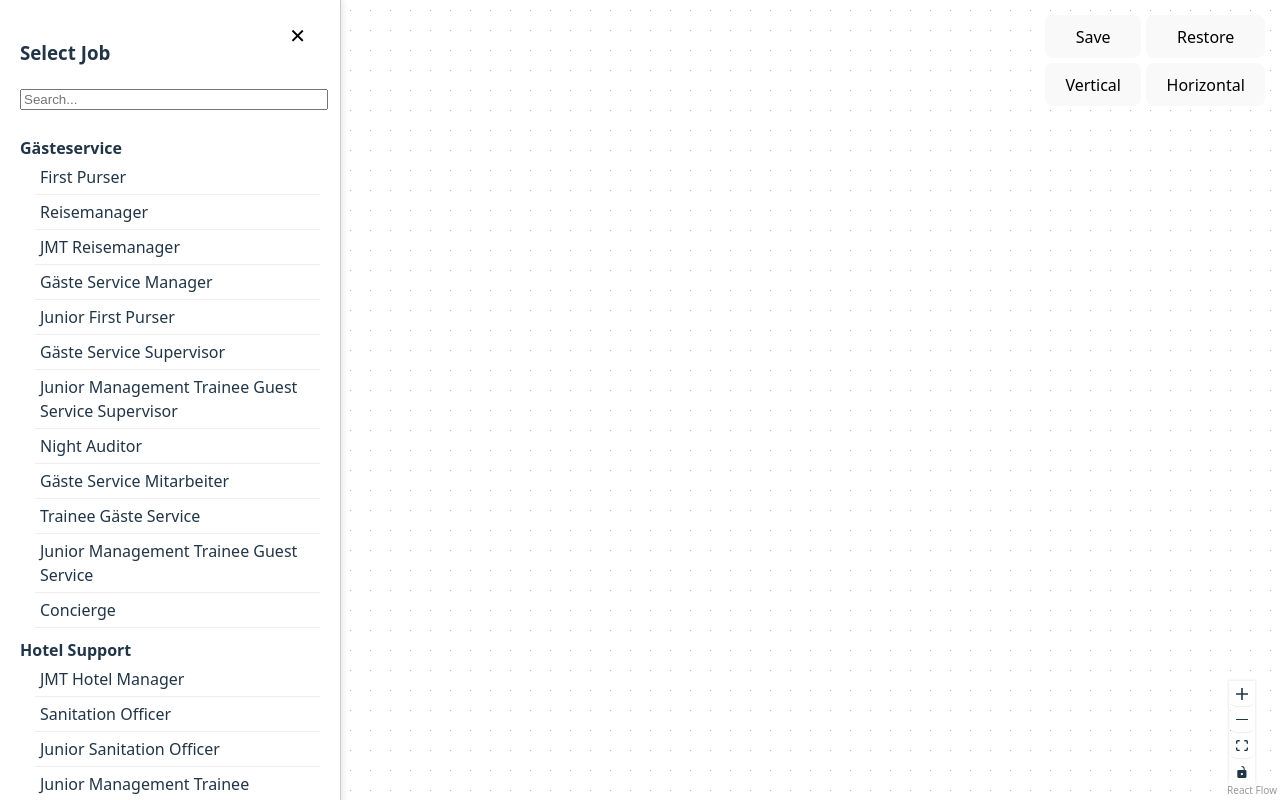
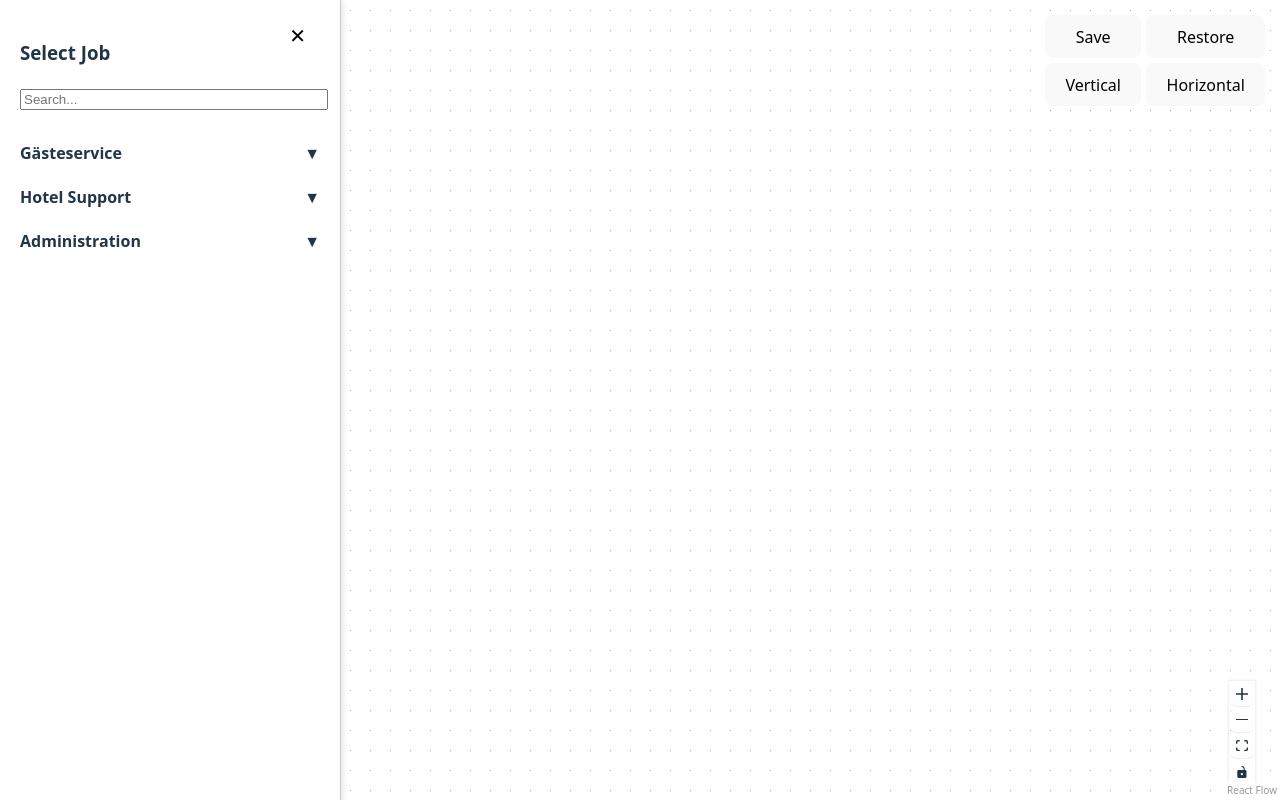
Before and after one commit to skandanapatil/react_flow, a React (Vite) app: page / in a window 1280 px wide. Both pictures are taken after a click on the button "+ Add Job". Built offline with nearby package versions, Linux system fonts and the light colour scheme.

Commit message:
added colla[se to drropdown

```diff
--- a/src/components/NodeModal.jsx
+++ b/src/components/NodeModal.jsx
@@ -1,22 +1,101 @@
+// import React, { useState } from 'react';
+// import { departments } from '../data/jobs';
+
+// export default function NodeModal({ onClose, onJobSelect }) {
+//   const [search, setSearch] = useState('');
+
+//   return (
+//   <div
+//       style={{
+//         position: 'fixed',       // fixed to viewport
+//         top: 0,
+//         left: 0,                // left corner
+//         height: '100%',         // full height
+//         width: '300px',         // width of sidebar
+//         background: '#fff',
+//         borderRight: '1px solid #ccc',
+//         padding: '20px',
+//         zIndex: 1000,           // above other elements
+//         overflowY: 'auto',      // scroll if content is long
+//         boxShadow: '2px 0 6px rgba(0,0,0,0.1)',
+//       }}
+//     >
+//       <button
+//   onClick={onClose}
+//   style={{
+//     position: 'absolute',
+//     top: '10px',
+//     right: '10px',
+//     cursor: 'pointer',
+//     background: 'none',
+//     border: 'none',
+//     fontSize: '20px'
+//   }}
+// >
+//   ✕
+// </button>
+//       <h3>Select Job</h3>
+//       <input
+//         placeholder="Search..."
+//         value={search}
+//         onChange={(e) => setSearch(e.target.value)}
+//         style={{ width: '100%', marginBottom: 10 }}
+//       />
+//       <ul style={{ listStyle: 'none', padding: 0, overflowY: 'auto' }}>
+//         {departments.map((dept) => (
+//           <li key={dept.id} style={{ marginBottom: 10 }}>
+//             <strong>{dept.name}</strong>
+//             <ul style={{ listStyle: 'none', paddingLeft: 15 }}>
+//               {dept.jobs
+//                 .filter((job) => job.title.toLowerCase().includes(search.toLowerCase()))
+//                 .map((job) => (
+//                   <li
+//                     key={job.id}
+//                     style={{ padding: 5, cursor: 'pointer', borderBottom: '1px solid #eee' }}
+//                     onClick={() => {
+//                       onJobSelect({ ...job, department: dept.name });
+//                       // onClose();
+//                     }}
+//                   >
+//                     {job.title}
+//                   </li>
+//                 ))}
+//             </ul>
+//           </li>
+//         ))}
+//       </ul>
+//       {/* <button onClick={onClose}>Close</button> */}
+//     </div>
+//   );
+// }
+
 import React, { useState } from 'react';
 import { departments } from '../data/jobs';
 
 export default function NodeModal({ onClose, onJobSelect }) {
   const [search, setSearch] = useState('');
+  const [openDepts, setOpenDepts] = useState({});
+
+  const toggleDept = (id) => {
+    setOpenDepts((prev) => ({
+      ...prev,
+      [id]: !prev[id],
+    }));
+  };
 
   return (
     <div
       style={{
-        position: 'fixed',       // fixed to viewport
+        position: 'fixed',
         top: 0,
-        left: 0,                // left corner
-        height: '100%',         // full height
-        width: '300px',         // width of sidebar
+        left: 0,
+        height: '100%',
+        width: '300px',
         background: '#fff',
         borderRight: '1px solid #ccc',
         padding: '20px',
-        zIndex: 1000,           // above other elements
-        overflowY: 'auto',      // scroll if content is long
+        zIndex: 1000,
+        overflowY: 'auto',
         boxShadow: '2px 0 6px rgba(0,0,0,0.1)',
       }}
     >
@@ -34,37 +113,65 @@ export default function NodeModal({ onClose, onJobSelect }) {
       >
         ✕
       </button>
+
       <h3>Select Job</h3>
+
       <input
         placeholder="Search..."
         value={search}
         onChange={(e) => setSearch(e.target.value)}
         style={{ width: '100%', marginBottom: 10 }}
       />
-      <ul style={{ listStyle: 'none', padding: 0, overflowY: 'auto' }}>
+
+      <ul style={{ listStyle: 'none', padding: 0 }}>
+
         {departments.map((dept) => (
           <li key={dept.id} style={{ marginBottom: 10 }}>
-            <strong>{dept.name}</strong>
+
+            {/* Department Header */}
+            <div
+              onClick={() => toggleDept(dept.id)}
+              style={{
+                fontWeight: 'bold',
+                cursor: 'pointer',
+                display: 'flex',
+                justifyContent: 'space-between',
+                padding: '5px 0'
+              }}
+            >
+              {dept.name}
+              <span>{openDepts[dept.id] ? '▲' : '▼'}</span>
+            </div>
+
+            {/* Jobs (only if expanded) */}
+            {openDepts[dept.id] && (
               <ul style={{ listStyle: 'none', paddingLeft: 15 }}>
                 {dept.jobs
-                .filter((job) => job.title.toLowerCase().includes(search.toLowerCase()))
+                  .filter((job) =>
+                    job.title.toLowerCase().includes(search.toLowerCase())
+                  )
                   .map((job) => (
                     <li
                       key={job.id}
-                    style={{ padding: 5, cursor: 'pointer', borderBottom: '1px solid #eee' }}
+                      style={{
+                        padding: 5,
+                        cursor: 'pointer',
+                        borderBottom: '1px solid #eee'
+                      }}
                       onClick={() => {
                         onJobSelect({ ...job, department: dept.name });
-                      // onClose();
                       }}
                     >
                       {job.title}
                     </li>
                   ))}
               </ul>
+            )}
+
           </li>
         ))}
+
       </ul>
-      {/* <button onClick={onClose}>Close</button> */}
     </div>
   );
 }
--- a/src/data/jobs.js
+++ b/src/data/jobs.js
@@ -30,5 +30,30 @@ export const departments = [
       { id: 'j19', title: 'GPA Admin Assistant' },
       { id: 'j20', title: 'Hotel Utility' }
     ]
+  },
+
+  {
+    id: 'd3',
+    name: 'Administration',
+    jobs: [
+      { id: 'j21', title: 'Cruise Director' },
+      { id: 'j22', title: 'Hotel Manager' },
+      { id: 'j23', title: 'GM?' },
+      { id: 'j24', title: 'JMT Hotel Manager' },
+      { id: 'j25', title: 'Chief Purser' },
+      { id: 'j26', title: 'Hotel Accountant' },
+      { id: 'j27', title: 'First Purser' },
+      { id: 'j28', title: 'Junior First Purser' },
+      { id: 'j29', title: 'Trainee Administration HGA' },
+      { id: 'j30', title: 'Night Auditor' },
+      { id: 'j31', title: 'Assistant Provision Master' },
+      { id: 'j32', title: 'JMT Asst. Housekeeper' },
+      { id: 'j33', title: 'Ausflugsexperte' },
+      { id: 'j34', title: 'Aktiv-Ausflugsexperte' },
+      { id: 'j35', title: 'Shore Excursion Administrator' },
+      { id: 'j36', title: 'JMT Junior Service Supervisor' },
+      { id: 'j37', title: 'JMT Bar Supervisor' },
+      { id: 'j38', title: 'Hotel Administration Trainee' }
+    ]
   }
 ];
```
Lines whose indentation alone changed are shown as unchanged.
